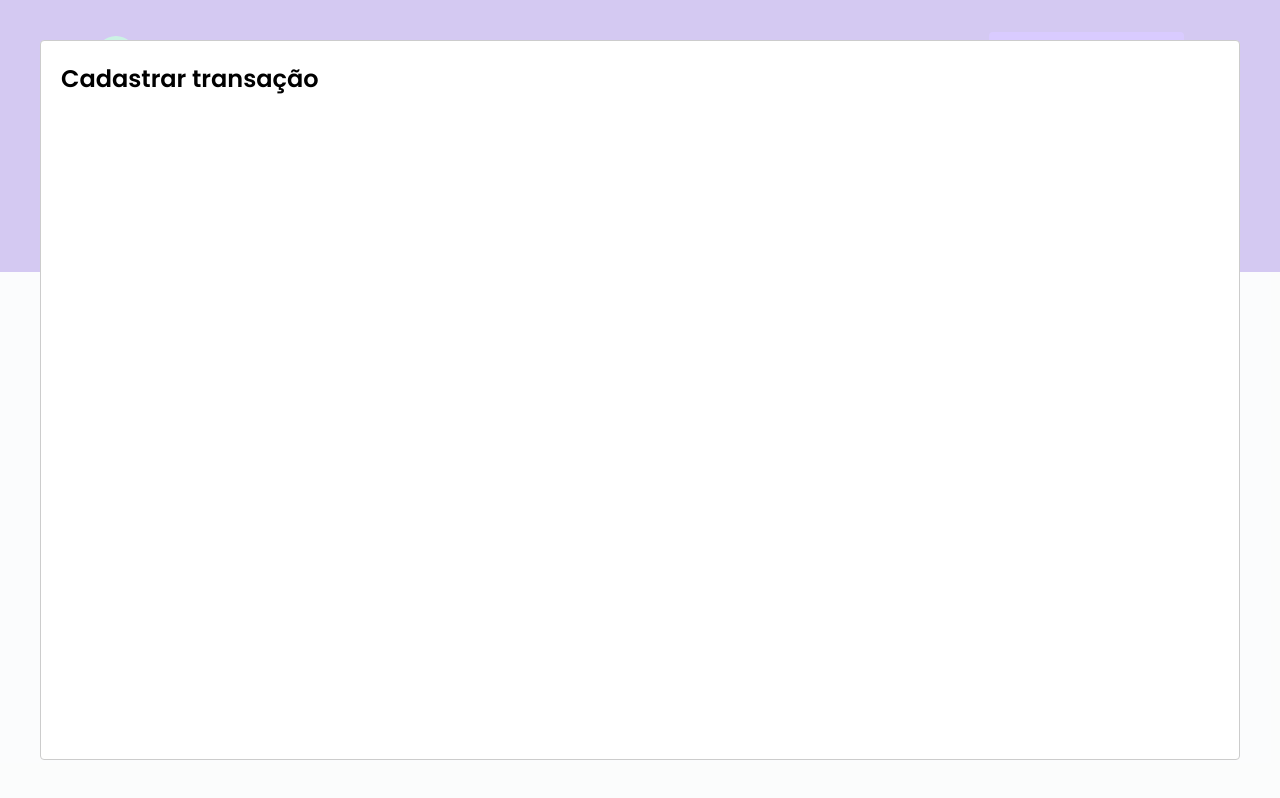
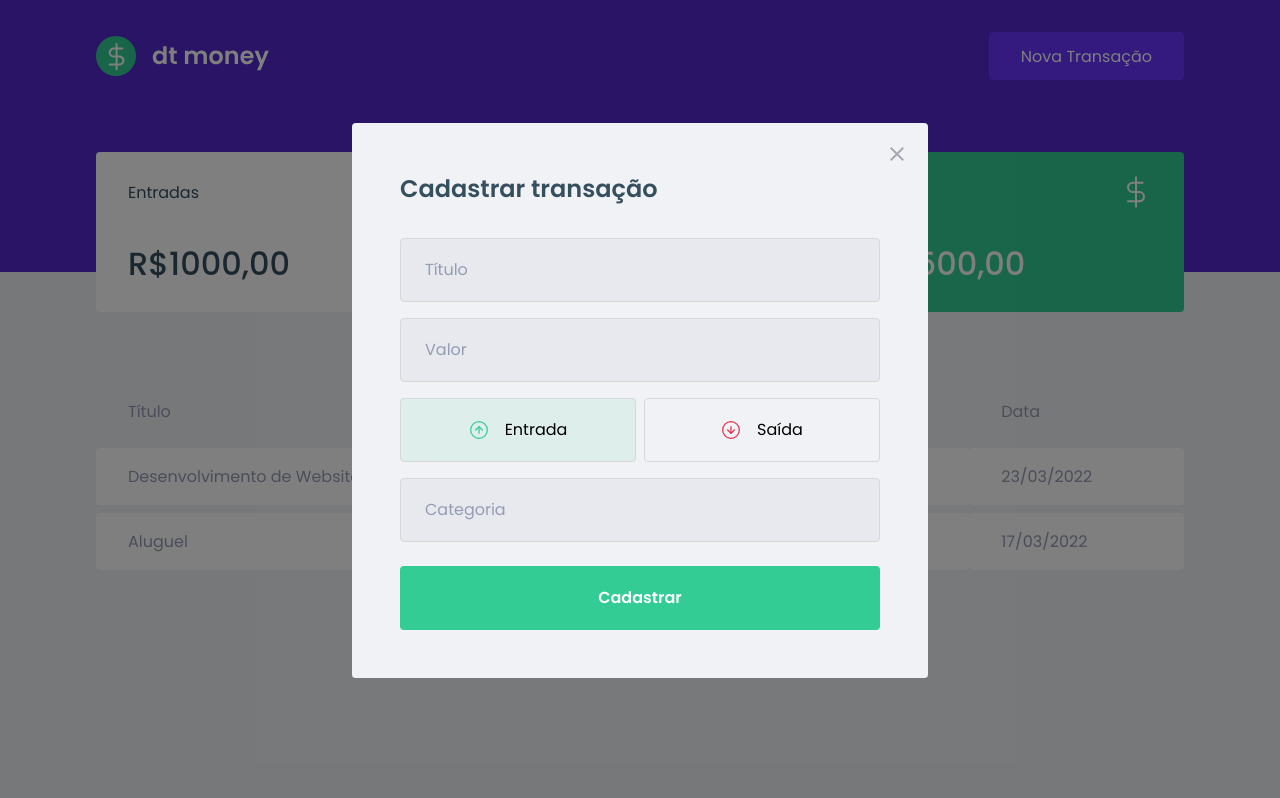
Before and after one commit to viniciusMenezess/dt-money, a React (Create React App) app: page / in a window 1280 px wide. Both pictures are taken after a click on the button "Nova Transação". Built offline with nearby package versions, Linux system fonts and the light colour scheme; no server answers; what miragejs would draw is missing.

Commit message:
:pencil:add the button income and expense and add the styled function

```diff
--- a/package.json
+++ b/package.json
@@ -5,6 +5,7 @@
   "dependencies": {
     "axios": "^0.26.1",
     "miragejs": "^0.1.43",
+    "polished": "^4.1.4",
     "react": "^17.0.2",
     "react-dom": "^17.0.2",
     "react-modal": "^3.14.4",
--- a/src/App.tsx
+++ b/src/App.tsx
@@ -2,6 +2,7 @@
 import Modal from 'react-modal';
 import { Dashboard } from "./components/Dashboard";
 import { Header } from "./components/Header";
+import { NewTransactionModal } from './components/NewTransactionModal';
 import { GlobalStyle } from "./styles/global";
 
 Modal.setAppElement('#root')
@@ -24,14 +25,10 @@
     <>
       <Header onOpenNewTransactionModal={handleOpenNewTransactionModal} />
       <Dashboard/>
-
-      <Modal
-        isOpen={isNewTransactionModalOpen}
-        onRequestClose={handleCloseNewTransactionModal}
-        >
-          <h2>Cadastrar transação</h2>
-        </Modal>
-
+      <NewTransactionModal
+      isOpen= { isNewTransactionModalOpen}
+      onRequestClose={handleCloseNewTransactionModal}
+      />
       <GlobalStyle/>
     </>
   );
--- /dev/null
+++ b/src/components/NewTransactionModal/index.tsx
@@ -0,0 +1,76 @@
+import { useState } from 'react'
+import Modal from 'react-modal'
+import closeImg from '../../assets/close.svg'
+import incomeImg from '../../assets/income.svg'
+import outcomeImg from '../../assets/outcome.svg'
+import { Container, TransactionTypeContainer, RadioBox } from './styles'
+
+interface newTransationModalProps{
+  isOpen:boolean,
+  onRequestClose: ()=> void
+}
+
+export function NewTransactionModal({isOpen, onRequestClose}:newTransationModalProps){
+  const [type, setType] = useState('deposit');
+
+
+  return (
+    <Modal
+        isOpen={isOpen}
+        onRequestClose={onRequestClose}
+        overlayClassName="react-modal-overlay"
+        className="react-modal-content"
+        >
+
+          <button
+          type="button"
+          onClick={onRequestClose}
+          className="react-modal-close">
+            <img src={closeImg} alt="fechar modal" />
+          </button>
+
+          <Container>
+          <h2>Cadastrar transação</h2>
+
+          <input placeholder="Título" />
+
+          <input type="number" placeholder="Valor" />
+
+          <TransactionTypeContainer>
+            <RadioBox
+              type="button"
+              onClick={()=> {setType('deposit');}}
+              isActive={type ==='deposit'}
+              activeColor="green"
+              >
+              <img src={incomeImg} alt="Entrada" />
+
+              <span>Entrada</span>
+
+            </RadioBox>
+
+            <RadioBox
+              type="button"
+              onClick={() => setType('withdraw')}
+              isActive={type ==='withdraw'}
+              activeColor="red"
+              >
+
+              <img src={outcomeImg} alt="Saída" />
+
+              <span>Saída</span>
+
+            </RadioBox>
+
+          </TransactionTypeContainer>
+
+          <input placeholder="Categoria" />
+
+          <button type="submit">
+            Cadastrar
+          </button>
+
+          </Container>
+        </Modal>
+  )
+}
--- /dev/null
+++ b/src/components/NewTransactionModal/styles.ts
@@ -0,0 +1,101 @@
+import styled from 'styled-components'
+import {darken, transparentize} from  'polished'
+
+export const Container = styled.form`
+  h2 {
+        color: var(--text-title);
+        font-size: 1.5rem;
+        margin-bottom: 2rem;
+    }
+    input {
+        width: 100%;
+        box-sizing: border-box;
+        padding: 0 1.5rem;
+        height: 4rem;
+        border-radius: 0.25rem;
+        border: 1px solid #d7d7d7;
+        background: #e7e9ee;
+        font-weight: 400;
+        font-size: 1rem;
+
+      &::placeholder {
+          color: var(--text-body)
+      }
+      & + input {
+          margin-top: 1rem;
+      }
+    }
+    button[type="submit"] {
+        width: 100%;
+        padding: 0 1.5rem;
+        height: 4rem;
+        background: var(--green);
+        color: #FFF;
+        border-radius: 0.25rem;
+        border: 0;
+        font-size: 1rem;
+        margin-top: 1.5rem;
+        font-weight: 600;
+
+        transition: filter 0.2s;
+        &:hover {
+            filter: brightness(0.9)
+        }
+    }
+`;
+
+export const TransactionTypeContainer = styled.div`
+
+  margin: 1rem 0;
+  display:grid;
+  grid-template-columns: 1fr 1fr;
+  gap:0.5rem;
+
+  button {
+
+  }
+
+`;
+
+interface RadioBoxProps {
+  isActive: boolean;
+  activeColor:'green' | 'red';
+}
+
+const colors = {
+  green:'#33cc95',
+  red:'#E62E4D'
+}
+
+export const RadioBox = styled.button <RadioBoxProps> `
+
+    height:4rem;
+    border:1px solid #d7d7d7;
+    border-radius:0.25rem;
+
+    background: ${(props) => props.isActive
+    ? transparentize(0.9, colors[props.activeColor])
+    :'transparent'} ;
+
+    display:flex;
+    align-items:center;
+    justify-content: center;
+    transition: 0.2s ;
+
+    &:hover{
+      border-color: ${darken(0.1, '#d7d7d7')}
+    }
+
+    img{
+      width:20px;
+      height:20px;
+    }
+
+    span{
+      display:inline-block;
+      margin-left:1rem;
+      font-size:1rem;
+      color:var(--text-color)
+
+    }
+`;
--- a/src/styles/global.ts
+++ b/src/styles/global.ts
@@ -56,5 +56,40 @@
     cursor:not-allowed;
   }
 
+  .react-modal-overlay {
+        background: rgba(0, 0, 0, 0.5);
+        position: fixed;
+        top: 0;
+        bottom: 0;
+        right: 0;
+        left: 0;
+        display: flex;
+        align-items: center;
+        justify-content: center;
+    }
+    .react-modal-content {
+        width: 100%;
+        max-width: 576px;
+        background: var(--background);
+        padding: 3rem;
+        position: relative;
+        border-radius: 0.24rem;
+        display: flex;
+        flex-direction: column-reverse
+    }
+
+    .react-modal-close {
+      position:absolute;
+      right:1.5rem;
+      top:1.5rem;
+      border:0;
+      background:transparent;
+      transition:0.2s;
+
+      &:hover {
+        filter:brightness(0.9)
+      }
+    }
+
 
 `
```
Also changed, not shown: 1 other file (tests, documents, lock files or other folders).
